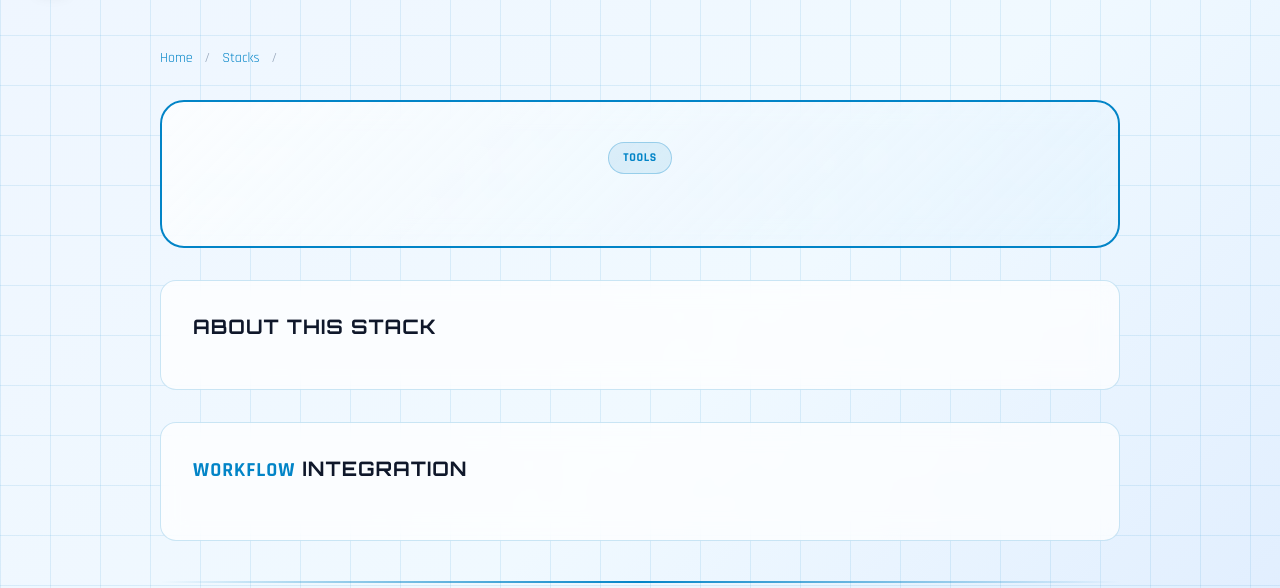
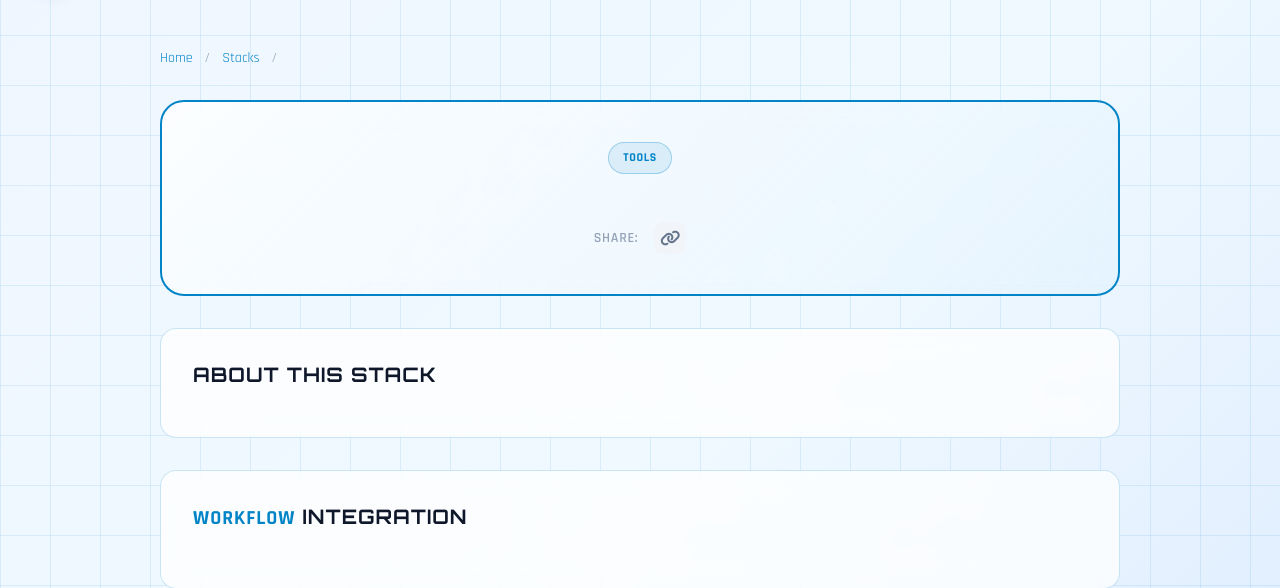
Before and after one commit to uponai/aijack, a Django app: template templates/stack_detail.html in a window 1280 px wide. Shown: the part 65-653 px from the top of the page. Run offline with Django 4.2, Linux system fonts and the light colour scheme; the template is opened without the code that fills it, so the values that code supplies are empty; some libraries are stand-ins or nearby versions.

Commit message:
Share url button at tools and stacks

```diff
--- /dev/null
+++ b/templates/includes/_share_component.html
@@ -0,0 +1,52 @@
+<!-- Share Component -->
+<!--
+    Expects context variables:
+    - share_url: The absolute URL to share
+    - share_title: Title of content
+    - share_text: Description or text for the post
+-->
+<div class="flex items-center gap-2" x-data="{ copied: false }">
+    <span class="text-slate-400 text-sm font-semibold uppercase tracking-wider mr-2">Share:</span>
+
+    <!-- X (Twitter) -->
+    <!-- <a href="https://twitter.com/intent/tweet?url={{ share_url }}&text={{ share_text|urlencode }}"
+       target="_blank"
+       rel="noopener noreferrer"
+       class="w-8 h-8 rounded-lg bg-slate-100 flex items-center justify-center text-slate-500 hover:bg-black hover:text-white transition"
+       title="Share on X">
+        <i class="fa-brands fa-x-twitter"></i>
+    </a> -->
+
+    <!-- LinkedIn -->
+    <!-- <a href="https://www.linkedin.com/sharing/share-offsite/?url={{ share_url }}"
+       target="_blank"
+       rel="noopener noreferrer"
+       class="w-8 h-8 rounded-lg bg-slate-100 flex items-center justify-center text-slate-500 hover:bg-[#0077b5] hover:text-white transition"
+       title="Share on LinkedIn">
+        <i class="fa-brands fa-linkedin-in"></i>
+    </a> -->
+
+    <!-- Facebook -->
+    <!-- <a href="https://www.facebook.com/sharer/sharer.php?u={{ share_url }}"
+       target="_blank"
+       rel="noopener noreferrer"
+       class="w-8 h-8 rounded-lg bg-slate-100 flex items-center justify-center text-slate-500 hover:bg-[#1877f2] hover:text-white transition"
+       title="Share on Facebook">
+        <i class="fa-brands fa-facebook-f"></i>
+    </a> -->
+
+    <!-- Copy Link -->
+    <button @click="navigator.clipboard.writeText('{{ share_url }}'); copied = true; setTimeout(() => copied = false, 2000)"
+            class="w-8 h-8 rounded-lg bg-slate-100 flex items-center justify-center text-slate-500 hover:bg-brand-600 hover:text-white transition relative"
+            title="Copy Link">
+        <i class="fa-solid" :class="copied ? 'fa-check' : 'fa-link'"></i>
+
+        <!-- Tooltip -->
+        <span x-show="copied"
+              x-transition
+              class="absolute -top-8 left-1/2 -translate-x-1/2 bg-slate-800 text-white text-[10px] py-1 px-2 rounded opacity-0"
+              :class="{ 'opacity-100': copied }">
+            Copied!
+        </span>
+    </button>
+</div>
--- a/templates/stack_detail.html
+++ b/templates/stack_detail.html
@@ -51,6 +51,11 @@
                 {% endfor %}
             </div>
             {% endif %}
+
+            <!-- Share Buttons -->
+            <div class="mt-8 flex justify-center">
+                {% include 'includes/_share_component.html' with share_url=request.build_absolute_uri share_title=stack.name share_text=stack.description %}
+            </div>
         </div>
 
         <!-- Description -->
--- a/templates/tool_detail.html
+++ b/templates/tool_detail.html
@@ -70,13 +70,17 @@
                     </div>
 
                     <!-- CTAs -->
-                    <div class="flex flex-wrap gap-4">
+                    <div class="flex flex-wrap gap-4 items-center">
                         <a href="{{ tool.affiliate_url|default:tool.website_url }}" target="_blank" rel="noopener" class="neon-button-filled inline-flex items-center gap-2">
                             <span>Visit Website</span>
                             <svg class="w-5 h-5" fill="none" stroke="currentColor" viewBox="0 0 24 24">
                                 <path stroke-linecap="round" stroke-linejoin="round" stroke-width="2" d="M10 6H6a2 2 0 00-2 2v10a2 2 0 002 2h10a2 2 0 002-2v-4M14 4h6m0 0v6m0-6L10 14" />
                             </svg>
                         </a>
+
+                        <!-- Share Buttons -->
+                        {% include 'includes/_share_component.html' with share_url=request.build_absolute_uri share_title=tool.name share_text=translation.short_description %}
+
                         {% if tool.affiliate_url %}
                         <span class="text-xs text-slate-500 self-center">*Affiliate link</span>
                         {% endif %}
```
